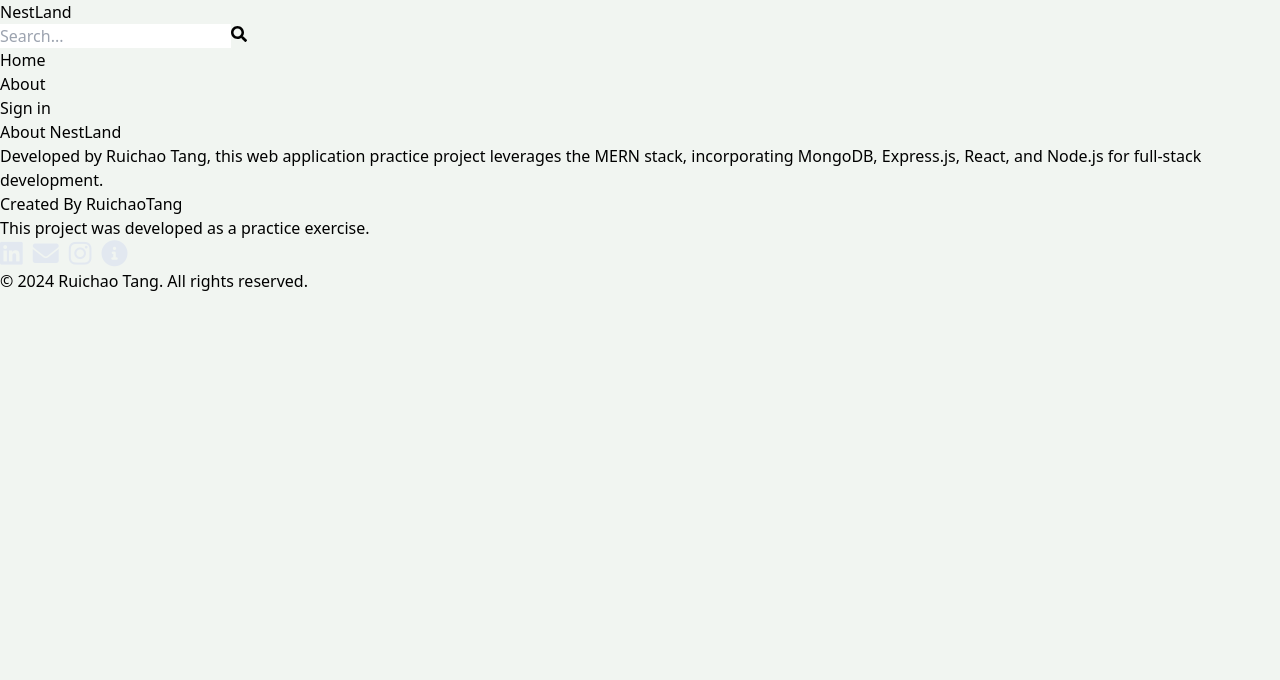
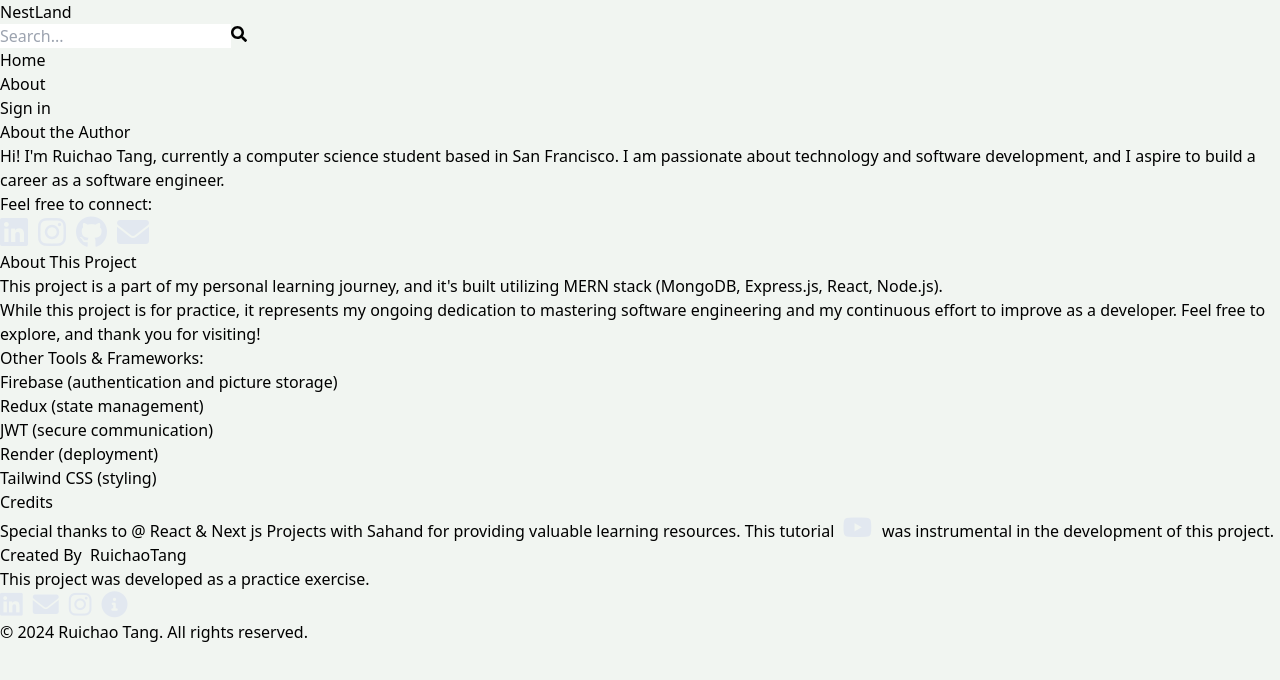
Before and after one commit to RuichaoTang/MERN-realEstate, a React (Vite) app in the folder client/: page /about in a window 1280 px wide. Shown: the top 680 px of the page. Built offline with nearby package versions, Linux system fonts and the light colour scheme; no server answers.

Commit message:
refined details

```diff
--- a/client/src/components/Footer.jsx
+++ b/client/src/components/Footer.jsx
@@ -1,37 +1,42 @@
 import React from 'react'
+import { Link } from 'react-router-dom'
 
 export default function Tail() {
   return (
-    <footer className="bg-slate-800 text-white py-8 z-30">
+    <footer className="bg-slate-800 text-white pt-6 z-30">
   <div className="max-w-6xl mx-auto px-4">
     <div className="flex flex-col sm:flex-row justify-between items-center">
       {/* <!-- Left side: logo and description --> */}
-      <div className="mb-6 sm:mb-0">
-        <h1 className="text-base sm:text-2xl font-bold">Created By RuichaoTang</h1>
-        <p className="text-sm sm:text-base text-gray-400 mt-2">This project was developed as a practice exercise.</p>
+      <div className="mb-4 sm:mb-0">
+        <h1 className="flex text-base sm:text-2xl sm:font-bold">Created By{'\u00A0'}
+        <Link to={'/about'} onClick={() => window.scrollTo(0, 0)}>
+        <span className='text-blue-500 hover:text-blue-400 transition-colors duration-300' title='About'> RuichaoTang</span>
+        </Link>
+        </h1>
+        <p className="text-xs sm:text-base text-gray-400 mt-2">This project was developed as a practice exercise.</p>
       </div>
 
 
 
       {/* <!-- Right side: social media links --> */}
-      <div className="flex space-x-4 mt-4 sm:mt-0">
+      <div className="flex space-x-4">
       <a href="https://www.linkedin.com/in/ruichaotang" target="_blank" title="LinkedIn Profile">
-        <i class="fab fa-linkedin"></i>
+        <i className="fab fa-linkedin hover:scale-125 transition-scale duration-200"></i>
       </a>
       <a href="mailto:tangrich@outlook.com" title="Send me an email">
-        <i class="fas fa-envelope"></i>
+        <i className="fas fa-envelope hover:scale-125 transition-scale duration-200"></i>
       </a>
       <a href="https://www.instagram.com/ruichaotang" target="_blank" title="Instagram Profile">
-        <i class="fab fa-instagram"></i>
+        <i className="fab fa-instagram hover:scale-125 transition-scale duration-200"></i>
       </a>
-      <a href="/about" title="About Us">
-        <i class="fas fa-info-circle"></i>
-      </a>
+      <Link to={'/about'} onClick={() => window.scrollTo(0, 0)} title='About' >
+        <i className="fas fa-info-circle hover:scale-125 transition-scale duration-200"></i>
+      </Link>
       </div>
 
     </div>
 
-    <div className="mt-8 text-center text-gray-500 text-sm">
+    <div className="mt-4 text-center text-gray-500 text-xs">
       © 2024 Ruichao Tang. All rights reserved.
     </div>
   </div>
--- a/client/src/pages/About.jsx
+++ b/client/src/pages/About.jsx
@@ -2,16 +2,60 @@
 
  export default function About() {
    return (
-     <div className='pt-10 sm:pt-16 flex flex-col min-h-screen bg-gradient-to-b from-transparent to-slate-200 w-full'>
-      <div className='py-20 px-4 max-w-6xl mx-auto flex-grow'>
+     <div className='pt-12 sm:pt-16 flex flex-col min-h-screen bg-gradient-to-b from-transparen via-transparent to-slate-200 w-full'>
+      <div className="about-container max-w-3xl mx-auto py-12 px-6 bg-gradient-to-r from-transparent via-white to-transparent">
+      <h1 className="text-2xl sm:text-3xl font-bold mb-4">About the Author</h1>
 
-      <h1 className='text-3xl font-bold mb-4 text-slate-700'>About NestLand</h1>
-      <p>
-        Developed by Ruichao Tang, this web application practice project leverages the MERN stack, incorporating MongoDB, Express.js, React, and Node.js for full-stack development.
+      <p className="text-lg sm:text-xl text-gray-700 mb-4">
+        Hi! I'm <span className="font-semibold text-blue-700">Ruichao Tang</span>, currently a computer science student based in San Francisco.
+         I am passionate about technology and software development,
+         and I aspire to build a career as a software engineer.
       </p>
+      {/* Contact Section */}
+
+        <p className="text-lg sm:text-xl text-gray-700 mb-4">
+          Feel free to connect:
+        </p>
+        <div className="flex space-x-6">
+          <a href="https://www.linkedin.com/in/ruichaotang" target="_blank" rel="noopener noreferrer" title='Linkedin'>
+            <i className="fab fa-linkedin fa-2x text-blue-950 hover:text-blue-800"></i>
+          </a>
+          <a href="https://www.instagram.com/ruichaotang" target="_blank" rel="noopener noreferrer" title='Instagram'>
+            <i className="fab fa-instagram fa-2x text-blue-950 hover:text-blue-800"></i>
+          </a>
+          <a href="https://github.com/RuichaoTang" target="_blank" rel="noopener noreferrer" title='Github'>
+            <i className="fab fa-github fa-2x text-blue-950 hover:text-blue-800"></i>
+          </a>
+          <a href="mailto:tangrich@outlook.com" title='Email'>
+            <i className="fas fa-envelope fa-2x text-blue-950 hover:text-blue-800"></i>
+          </a>
+        </div>
 
 
+      <h2 className="text-2xl sm:text-3xl font-bold mb-4 mt-12">About This Project</h2>
+      <p className="text-lg sm:text-xl text-gray-700 mb-4">
+        This project is a part of my personal learning journey, and it's built utilizing MERN stack (MongoDB, Express.js, React, Node.js).
+      <p className="text-lg sm:text-xl text-gray-700">
+        While this project is for practice, it represents my ongoing dedication to mastering software engineering and my continuous effort to improve as a developer. Feel free to explore, and thank you for visiting!
+      </p>
+      </p>
+      	<span className='text-lg sm:text-xl font-bold mb-4 mt-12'>Other Tools & Frameworks:</span>
+        <p className="text-lg sm:text-xl text-gray-700 mb-4">Firebase (authentication and picture storage)<br/>Redux (state management)<br/> JWT (secure communication)<br/> Render (deployment)<br/> Tailwind CSS (styling)</p>
+
+
+
+            {/* Credit Section */}
+            <div className="credit-section mt-12">
+          <h2 className="text-2xl sm:text-3xl font-bold mb-4">Credits</h2>
+          <p className="text-lg sm:text-xl text-gray-700">
+          Special thanks to <a href="https://www.youtube.com/@reactproject" target="_blank" rel="noopener noreferrer" className="text-blue-700 hover:underline font-semibold">@
+            React & Next js Projects with Sahand</a> for providing valuable learning resources. This tutorial{'\u00A0'} <a href="https://www.youtube.com/watch?v=VAaUy_Moivw&ab_channel=React%26NextjsProjectswithSahand" target="_blank" title="Watch on YouTube">
+          <i class="fab fa-youtube text-red-500"></i>
+          </a>was instrumental in the development of this project.
+        </p>
       </div>
+    </div>
+
      </div>
    )
  }
--- a/client/src/pages/CreateListing.jsx
+++ b/client/src/pages/CreateListing.jsx
@@ -148,7 +148,7 @@ export default function CreateListing() {
     }
 
   return (
-    <main className='p-3 max-w-4xl mx-auto pt-10 sm:pt-16'>
+    <main className='p-3 max-w-4xl mx-auto pt-12 sm:pt-16 min-h-screen'>
         <h1 className='text-3xl font-semibold text-center my-7'>Create a Listing</h1>
         <form onSubmit={handleSubmit} className='flex flex-col sm:flex-row gap-4'>
             <div className='flex flex-col gap-4 flex-1'>
--- a/client/src/pages/Profile.jsx
+++ b/client/src/pages/Profile.jsx
@@ -174,7 +174,7 @@ const handleListingDelete = async(listingId) =>{
   return (
     <div className="min-h-screen bg-gradient-to-b from-transparent to-slate-200 w-full">
 
-    <div className="pt-10 sm:pt-16 max-w-6xl mx-auto">
+    <div className="pt-12 sm:pt-16 max-w-6xl mx-auto">
 
     <div className="p-3 max-w-lg mx-auto">
       <h1 className='text-3xl font-semibold text-center my-7'>Profile</h1>
--- a/client/src/pages/Search.jsx
+++ b/client/src/pages/Search.jsx
@@ -117,7 +117,7 @@ export default function Search() {
     },[location.search])
 
   return (
-    <div className='flex flex-col md:flex-row pt-10 sm:pt-16 min-h-screen bg-gradient-to-b from-transparent to-slate-200 w-full'>
+    <div className='flex flex-col md:flex-row pt-12 sm:pt-16 min-h-screen bg-gradient-to-b sm:bg-gradient-to-r from-transparent via-transparent to-slate-200 w-full'>
         {/* left part */}
         <div className='p-7 md:h-full sm:fixed bg-gradient-to-b from-slate-200 via-transparent to-transparent z-10'>
             <form className='flex flex-col gap-7' onSubmit={handleSubmit}>
@@ -183,7 +183,7 @@ export default function Search() {
         </div>
 
         {/* right part */}
-        <div className='flex-1 sm:pl-96'>
+        <div className='flex-1 sm:ml-96 '>
             <h1 className='p-3 text-base sm:text-2xl mt-5 font-semibold border-b text-slate-700 text-center '>Listing Result:</h1>
             <div className='p-7 flex flex-wrap gap-4 justify-items-center'>
                 {!loading && listings.length === 0 && (
--- a/client/src/pages/ShowListings.jsx
+++ b/client/src/pages/ShowListings.jsx
@@ -53,7 +53,7 @@ export default function ShowListings() {
     }
 
   return (
-    <main className='pt-10 sm:pt-16'>
+    <main className='pt-12 sm:pt-16'>
         {loading && <p className='text-center my-7 text-2x'>Loading...</p>}
         {error && <p className='text-center my-7 text-2x'>Something went wrong!</p>}
         {listing && !loading && !error && (
@@ -72,7 +72,7 @@ export default function ShowListings() {
         >
                 {listing.imageUrls.map( url => (
                     <SwiperSlide key={url} className='transition-opacity duration-300 hover:opacity-80'>
-                    <Link to={url} target="_blank" rel="noopener noreferrer">
+                    <Link to={url} target="_blank" rel="noopener noreferrer" title='See Full Image'>
                     <div style={{
                         maskImage: 'linear-gradient(to top, rgba(0, 0, 0, 0) 10%, rgba(0, 0, 0, 1) 30%)',
                         WebkitMaskImage: 'linear-gradient(to top, rgba(0, 0, 0, 0) 10%, rgba(0, 0, 0, 1) 30%)'
--- a/client/src/pages/Signin.jsx
+++ b/client/src/pages/Signin.jsx
@@ -59,7 +59,7 @@ export default function SignIn() {
   return (
     <div className=''>
 
-    <div className='p-3 max-w-lg mx-auto pt-10 sm:pt-16 min-h-screen'>
+    <div className='p-3 max-w-lg mx-auto pt-12 sm:pt-16 min-h-screen'>
       <h1 className='text-slate-600 text-2xl sm:text-3xl text-center font-semibold my-7'>Sign In</h1>
       <form onSubmit={handleSubmit} className='flex flex-col gap-3'>
         <input
--- a/client/src/pages/Signup.jsx
+++ b/client/src/pages/Signup.jsx
@@ -45,7 +45,7 @@ export default function SignUp() {
   return (
     <div className=''>
 
-    <div className='p-3 max-w-lg mx-auto pt-10 sm:pt-16 min-h-screen ' >
+    <div className='p-3 max-w-lg mx-auto pt-12 sm:pt-16 min-h-screen ' >
       <h1 className='text-slate-600 text-2xl sm:text-3xl text-center font-semibold my-7'>Sign Up</h1>
       <form onSubmit={handleSubmit} className='flex flex-col gap-3'>
         <input type = "text" placeholder='Username' className='border p-2 sm:p-3 rounded-lg' id='username' onChange={handleChange} />
```
Also changed, not shown: client/src/components/Header.jsx (+5 -4 lines), client/src/pages/Home.jsx (+14 -10 lines).
